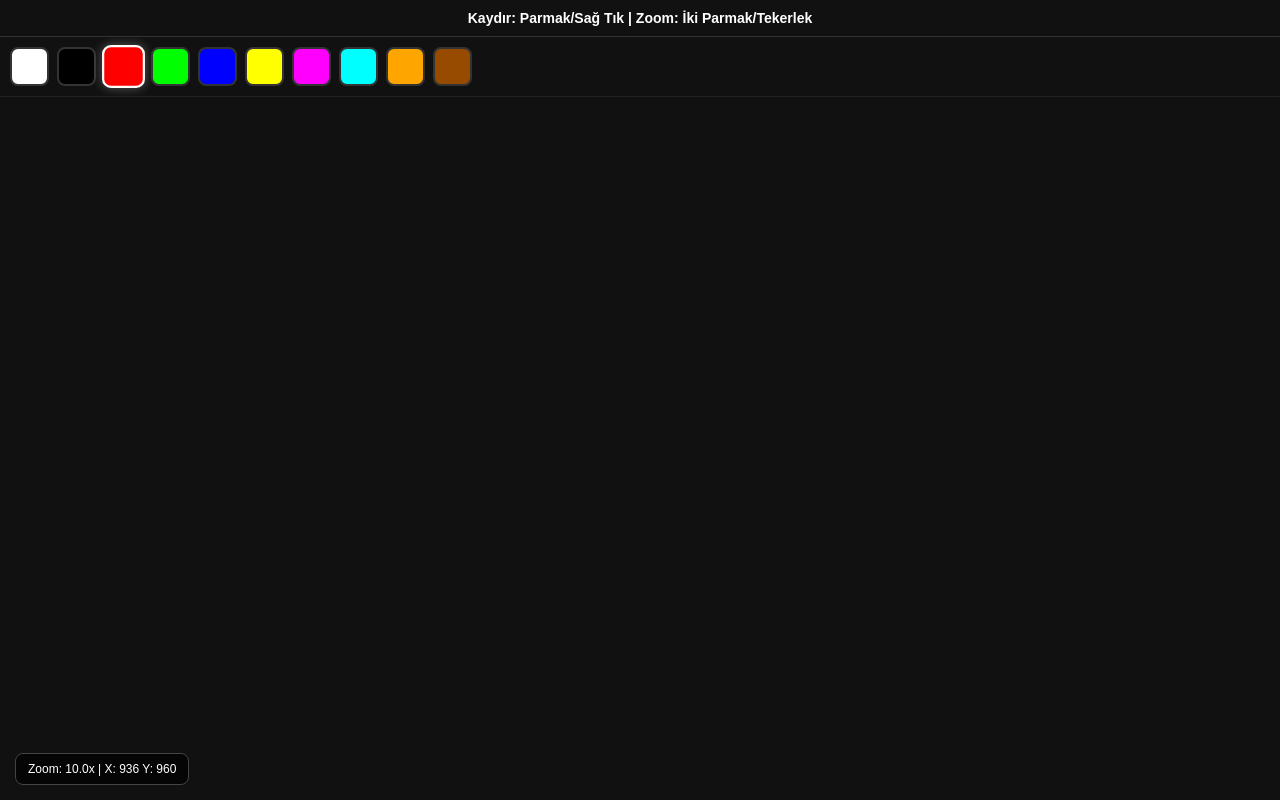
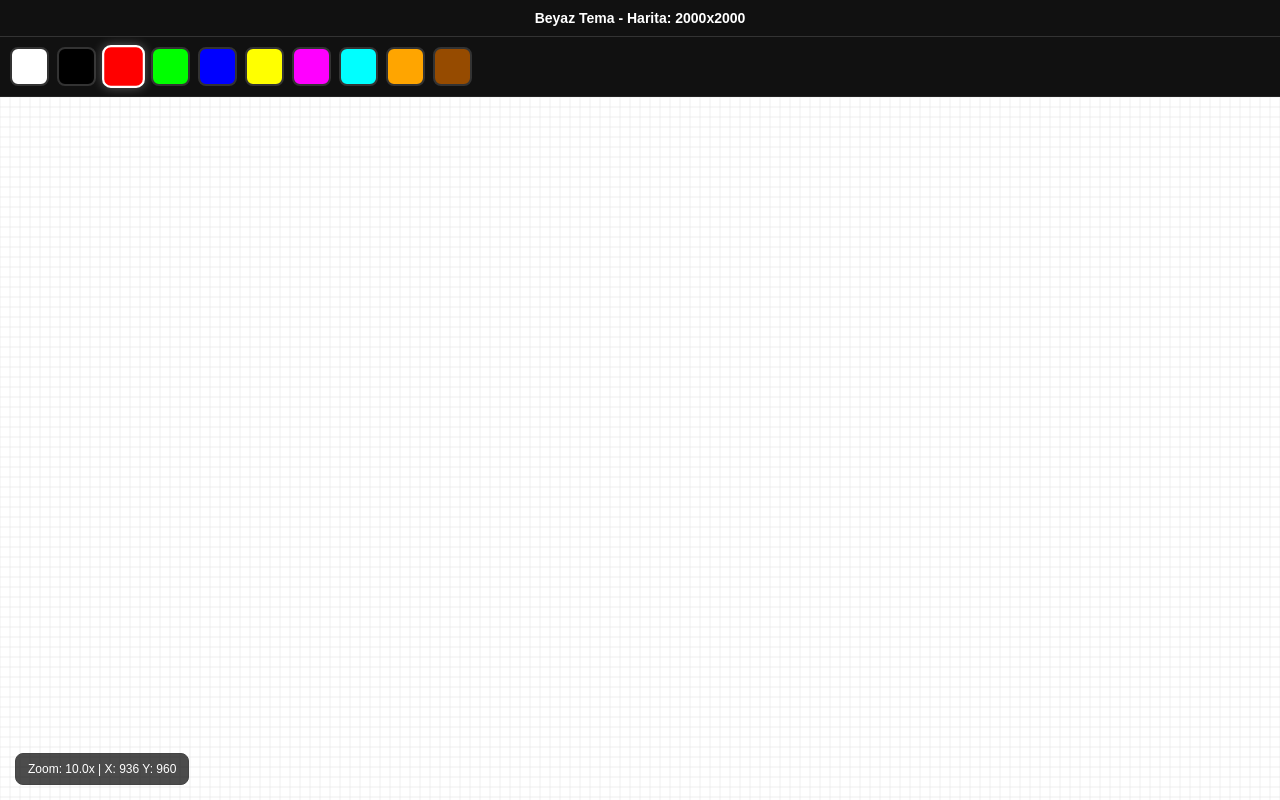
Before and after one commit to yogito-creta/pixel-site, a website: page index.html in a window 1280 px wide. Drawn offline with Linux system fonts and the light colour scheme; no server answers.

Commit message:
Update index.html

```diff
--- a/index.html
+++ b/index.html
@@ -3,21 +3,22 @@
 <head>
 <meta charset="UTF-8">
 <meta name="viewport" content="width=device-width, initial-scale=1.0, maximum-scale=1.0, user-scalable=no">
-<title>Pixel World 2.0 - Mobil Destekli</title>
+<title>Pixel World 2.0 - Beyaz Tema</title>
 <style>
-  body { margin: 0; background: #0b0b0b; color: #fff; font-family: Arial, sans-serif; display: flex; flex-direction: column; height: 100vh; overflow: hidden; }
+  /* Sayfa genel arka planı koyu kalsın ki harita (beyaz) belirgin olsun */
+  body { margin: 0; background: #222; color: #fff; font-family: Arial, sans-serif; display: flex; flex-direction: column; height: 100vh; overflow: hidden; }
   header { padding: 10px; text-align: center; background: #111; z-index: 10; font-weight: bold; border-bottom: 1px solid #333; font-size: 14px; }
   #palette { display: flex; gap: 8px; padding: 10px; overflow-x: auto; background: #111; z-index: 10; border-bottom: 1px solid #222; }
   .color { width: 35px; height: 35px; border-radius: 8px; border: 2px solid #333; cursor: pointer; flex-shrink: 0; }
   .color.active { border-color: #fff; transform: scale(1.1); box-shadow: 0 0 10px rgba(255,255,255,0.3); }
-  #wrap { flex: 1; position: relative; overflow: hidden; cursor: crosshair; background: #050505; }
+  #wrap { flex: 1; position: relative; overflow: hidden; cursor: crosshair; background: #333; }
   canvas { image-rendering: pixelated; touch-action: none; }
   #ui { position: absolute; bottom: 15px; left: 15px; background: rgba(0,0,0,0.7); padding: 8px 12px; border-radius: 8px; font-size: 12px; pointer-events: none; border: 1px solid #444; }
 </style>
 </head>
 <body>
 
-<header>Kaydır: Parmak/Sağ Tık | Zoom: İki Parmak/Tekerlek</header>
+<header>Beyaz Tema - Harita: 2000x2000</header>
 <div id="palette"></div>
 
 <div id="wrap">
@@ -30,7 +31,6 @@ const canvas = document.getElementById("canvas");
 const ctx = canvas.getContext("2d");
 const ui = document.getElementById("ui");
 
-// --- AYARLAR ---
 const MAP_SIZE = 2000;
 let scale = 10;
 let offsetX = window.innerWidth / 2 - (MAP_SIZE * scale) / 2;
@@ -40,7 +40,6 @@ let pixels = {};
 
 const colors = ["#ffffff","#000000","#ff0000","#00ff00","#0000ff","#ffff00","#ff00ff","#00ffff","#ffa500","#964b00"];
 
-// --- PALET OLUŞTURMA ---
 const palette = document.getElementById("palette");
 colors.forEach(c => {
   const d = document.createElement("div");
@@ -55,7 +54,6 @@ colors.forEach(c => {
   palette.appendChild(d);
 });
 
-// --- ÇİZİM FONKSİYONU ---
 function draw() {
   canvas.width = window.innerWidth;
   canvas.height = window.innerHeight;
@@ -65,39 +63,40 @@ function draw() {
   ctx.translate(offsetX, offsetY);
   ctx.scale(scale, scale);
 
-  ctx.fillStyle = "#111";
+  // --- HARİTA ARKA PLANI (BEYAZ) ---
+  ctx.fillStyle = "#ffffff";
   ctx.fillRect(0, 0, MAP_SIZE, MAP_SIZE);
 
+  // Pixeller
   for (const key in pixels) {
     const [px, py] = key.split(",");
     ctx.fillStyle = pixels[key];
     ctx.fillRect(parseInt(px), parseInt(py), 1, 1);
   }
 
-  if (scale > 15) {
-    ctx.strokeStyle = "#222";
-    ctx.lineWidth = 1 / scale;
+  // --- IZGARA ÇİZGİLERİ (GÜMÜŞ/GRİ) ---
+  if (scale > 5) { // 5x zoom'dan sonra görünmeye başlar
+    ctx.strokeStyle = "#ddd"; // Hafif gri çizgiler
+    ctx.lineWidth = 0.5 / scale;
     ctx.beginPath();
-    for (let i = 0; i <= MAP_SIZE; i += 5) {
+    for (let i = 0; i <= MAP_SIZE; i += 1) { // Her 1 birimde bir çizgi
       ctx.moveTo(i, 0); ctx.lineTo(i, MAP_SIZE);
       ctx.moveTo(0, i); ctx.lineTo(MAP_SIZE, i);
     }
     ctx.stroke();
   }
+
   ctx.restore();
   ui.innerText = `Zoom: ${scale.toFixed(1)}x | X: ${Math.floor(-offsetX/scale)} Y: ${Math.floor(-offsetY/scale)}`;
 }
 
-// --- ETKİLEŞİM DEĞİŞKENLERİ ---
 let isDragging = false;
 let lastPos = { x: 0, y: 0 };
 let lastPinchDist = 0;
 let isMoving = false;
 
-// --- FARE OLAYLARI ---
 window.addEventListener("mousedown", e => {
-  isDragging = true;
-  isMoving = false;
+  isDragging = true; isMoving = false;
   lastPos = { x: e.clientX, y: e.clientY };
 });
 
@@ -120,13 +119,11 @@ window.addEventListener("mouseup", e => {
   isDragging = false;
 });
 
-// --- DOKUNMATİK (MOBİL) OLAYLARI ---
 window.addEventListener("touchstart", e => {
   if (e.touches.length === 2) {
     lastPinchDist = Math.hypot(e.touches[0].pageX - e.touches[1].pageX, e.touches[0].pageY - e.touches[1].pageY);
   } else if (e.touches.length === 1) {
-    isDragging = true;
-    isMoving = false;
+    isDragging = true; isMoving = false;
     lastPos = { x: e.touches[0].clientX, y: e.touches[0].clientY };
   }
 }, { passive: false });
@@ -138,7 +135,6 @@ window.addEventListener("touchmove", e => {
     const midX = (e.touches[0].clientX + e.touches[1].clientX) / 2;
     const midY = (e.touches[0].clientY + e.touches[1].clientY) / 2;
     const worldPos = { x: (midX - offsetX) / scale, y: (midY - offsetY) / scale };
-
     const delta = dist / lastPinchDist;
     scale = Math.min(Math.max(0.5, scale * delta), 60);
     offsetX = midX - worldPos.x * scale;
@@ -179,14 +175,10 @@ function placePixel(x, y) {
     method: "POST",
     headers: { "Content-Type": "application/json" },
     body: JSON.stringify({ x, y, color: currentColor })
-  }).catch(err => console.error("Hata:", err));
+  }).catch(err => console.error(err));
 }
 
-fetch("/pixels").then(r => r.json()).then(data => {
-  pixels = data;
-  draw();
-});
-
+fetch("/pixels").then(r => r.json()).then(data => { pixels = data; draw(); });
 window.addEventListener("resize", draw);
 draw();
 </script>
```
